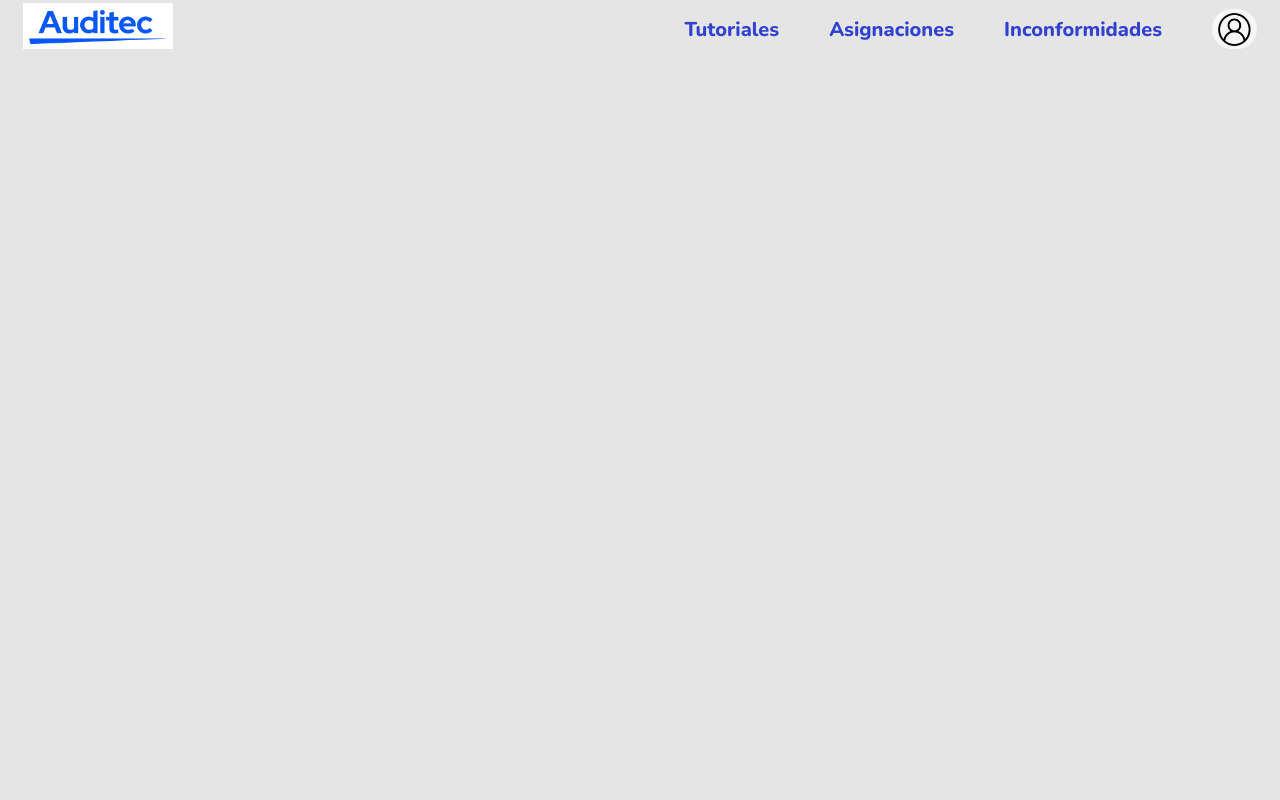
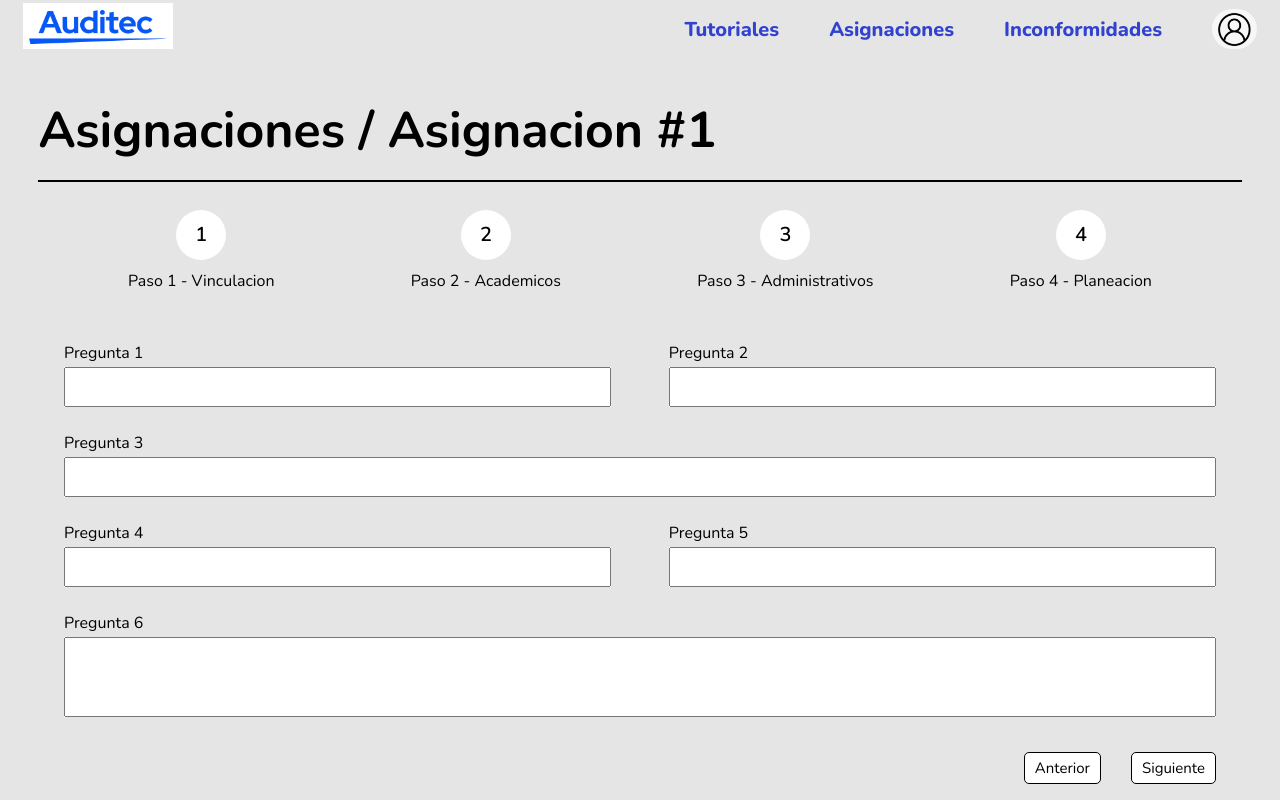
Before and after one commit to EducaTec01/Auditec, a React (Create React App) app: page /formulario in a window 1280 px wide. Built offline with nearby package versions, Linux system fonts and the light colour scheme.

Commit message:
formulario added

```diff
--- a/src/pages/formulario/formulario.jsx
+++ b/src/pages/formulario/formulario.jsx
@@ -1,7 +1,43 @@
 import Navbar2 from "../../components/navbar-2/Navbar-2";
 import "./formulario.scss"
+import React, { useState } from 'react';
 
 const Formulario = () => {
+    const [valorCampoPregunta1, setValorCampoPregunta1] = useState('');
+
+    const handleInputChangePregunta1 = (event) => {
+      setValorCampoPregunta1(event.target.value);
+    };
+
+    const [valorCampoPregunta2, setValorCampoPregunta2] = useState('');
+
+    const handleInputChangePregunta2 = (event) => {
+      setValorCampoPregunta2(event.target.value);
+    };
+
+    const [valorCampoPregunta3, setValorCampoPregunta3] = useState('');
+
+    const handleInputChangePregunta3 = (event) => {
+      setValorCampoPregunta3(event.target.value);
+    };
+
+    const [valorCampoPregunta4, setValorCampoPregunta4] = useState('');
+
+    const handleInputChangePregunta4 = (event) => {
+      setValorCampoPregunta4(event.target.value);
+    };
+
+    const [valorCampoPregunta5, setValorCampoPregunta5] = useState('');
+
+    const handleInputChangePregunta5 = (event) => {
+      setValorCampoPregunta5(event.target.value);
+    };
+
+    const [valorCampoPregunta6, setValorCampoPregunta6] = useState('');
+
+    const handleInputChangePregunta6 = (event) => {
+      setValorCampoPregunta6(event.target.value);
+    };
 
     return (
       <body>
@@ -9,8 +45,141 @@ const Formulario = () => {
             <nav>
                 <Navbar2 />
             </nav>
+            <div className="section2">
+                <div className="encabezado">
+                    <div className="titulo">
+                        <p>Asignaciones / Asignacion #1</p>
+                    </div>
+                </div>
+            </div>
+        </header>
+        <div className="formulario-body">
+          <div className="pasos">
+            <div className="paso">
+              <div className="numero">
+                <p>1</p>
+              </div>
+              <div className="descripcion">
+                <p>Paso 1 - Vinculacion</p>
+              </div>
+            </div>
+            <div className="paso">
+              <div className="numero">
+                <p>2</p>
+              </div>
+              <div className="descripcion">
+                <p>Paso 2 - Academicos</p>
+              </div>
+            </div>
+            <div className="paso">
+              <div className="numero">
+                <p>3</p>
+              </div>
+              <div className="descripcion">
+                <p>Paso 3 - Administrativos</p>
+              </div>
+            </div>
+            <div className="paso">
+              <div className="numero">
+                <p>4</p>
+              </div>
+              <div className="descripcion">
+                <p>Paso 4 - Planeacion</p>
+              </div>
+            </div>
+          </div>
+          <div className="preguntas-body">
+            <div className="row-1">
+              <div className="pregunta">
+                <p>Pregunta 1</p>
+                <div className="pregunta-contenedor">
+                  <input
+                      type="text"
+                      value={valorCampoPregunta1}
+                      onChange={handleInputChangePregunta1}
+                      placeholder=""
+                  />
+                </div>
+              </div>
+              <div className="pregunta">
+                <p>Pregunta 2</p>
+                <div className="pregunta-contenedor">
+                  <input
+                        type="text"
+                        value={valorCampoPregunta2}
+                        onChange={handleInputChangePregunta2}
+                        placeholder=""
+                  />
+                </div>
+              </div>
+            </div>
+            <div className="row-2">
+              <div className="pregunta">
+                <p>Pregunta 3</p>
+                <div className="pregunta-contenedor">
+                  <input
+                          type="text"
+                          value={valorCampoPregunta3}
+                          onChange={handleInputChangePregunta3}
+                          placeholder=""
+                  />
+                </div>
+              </div>
+            </div>
+            <div className="row-3">
+              <div className="pregunta">
+                <p>Pregunta 4</p>
+                <div className="pregunta-contenedor">
+                  <input
+                          type="text"
+                          value={valorCampoPregunta4}
+                          onChange={handleInputChangePregunta4}
+                          placeholder=""
+                  />
+                </div>
+              </div>
+              <div className="pregunta">
+                <p>Pregunta 5</p>
+                <div className="pregunta-contenedor">
+                  <input
+                          type="text"
+                          value={valorCampoPregunta5}
+                          onChange={handleInputChangePregunta5}
+                          placeholder=""
+                  />
+                </div>
+              </div>
+            </div>
+            <div className="row-4">
+              <div className="pregunta">
+                <p>Pregunta 6</p>
+                <div className="pregunta-contenedor">
+                  <input
+                          type="text"
+                          value={valorCampoPregunta6}
+                          onChange={handleInputChangePregunta6}
+                          placeholder=""
+                  />
+                </div>
+              </div>
+            </div>
+          </div>
 
-        </header>
+          <div className="botones-body">
+            <div className="botones">
+              <div className="boton-1">
+                <button>
+                  <p>Anterior</p>
+                </button>
+              </div>
+              <div className="boton-2">
+                <button>
+                  <p>Siguiente</p>
+                </button>
+              </div>
+            </div>
+          </div>
+        </div>
       </body>
     );
   };
--- a/src/pages/formulario/formulario.scss
+++ b/src/pages/formulario/formulario.scss
@@ -0,0 +1,188 @@
+.formulario-body{
+
+    .pasos{
+        padding: 10px 10% 20px;
+        display: flex;
+        justify-content: space-between;
+
+        .paso{
+            display: flex;
+            flex-direction: column;
+            align-items: center;
+
+            .numero{
+                background-color: white;
+                height: 50px;
+                width: 50px;
+                display: flex;
+                justify-content: center;
+                align-items: center;
+                border-radius: 100px;
+                margin: 5px 0 10px;
+
+                p{
+                    font-size: 20px;
+                    font-weight: 600;
+                }
+            }
+
+            .descripcion{
+
+                p{
+
+                }
+            }
+        }
+    }
+
+    .preguntas-body{
+        padding: 30px 5% 10px;
+        display: flex;
+        flex-direction: column;
+        opacity: 0;
+        animation: appear 0.8s ease-in-out forwards;
+
+        .row-1, .row-3{
+            display: flex;
+            gap: 5%;
+            padding-bottom: 25px;
+
+            .pregunta{
+                width: 50%;
+
+
+                p{
+                    padding-bottom: 3px;
+
+                }
+
+                .pregunta-contenedor{
+                    background-color: white;
+                    height: 40px;
+
+                    transition: all 0.3s;
+
+                    &:hover {
+                    box-shadow: 0 0 15px rgba(0, 0, 0, 0.3);
+                    }
+
+                    input{
+                        width: 100%;
+                        height: 100%;
+                        vertical-align: top;
+                        font-size: 18px;
+                    }
+
+                }
+            }
+        }
+
+        .row-2{
+            display: flex;
+            padding-bottom: 25px;
+
+            .pregunta{
+            width: 100%;
+
+                p{
+                    padding-bottom: 3px;
+
+                }
+
+                .pregunta-contenedor{
+                    background-color: white;
+                    height: 40px;
+
+                    transition: all 0.3s;
+
+                    &:hover {
+                    box-shadow: 0 0 15px rgba(0, 0, 0, 0.3);
+                    }
+
+                    input{
+                        width: 100%;
+                        height: 100%;
+                        vertical-align: top;
+                        font-size: 18px;
+                    }
+
+                }
+            }
+        }
+
+        .row-4{
+            display: flex;
+            padding-bottom: 25px;
+
+            .pregunta{
+            width: 100%;
+
+                p{
+                    padding-bottom: 3px;
+
+                }
+
+                .pregunta-contenedor{
+                    background-color: white;
+                    height: 80px;
+
+                    transition: all 0.3s;
+
+                    &:hover {
+                    box-shadow: 0 0 15px rgba(0, 0, 0, 0.3);
+                    }
+
+                    input{
+                        width: 100%;
+                        height: 100%;
+                        vertical-align: top;
+                        font-size: 18px;
+                    }
+
+                }
+            }
+        }
+    }
+
+    .botones-body{
+        padding: 0 5% 10px;
+
+        .botones{
+            display: flex;
+            justify-content: flex-end;
+
+
+            .boton-1, .boton-2{
+                margin-left: 30px;
+
+                button{
+                    padding: 5px 10px;
+                    border-radius: 5px;
+                    border: 1px solid black;
+                    background-color: white;
+                    cursor: pointer;
+                    transition: all 0.3s;
+
+                    &:hover{
+                        transform: scale(1.1);
+                    }
+
+                    p{
+                        font-size: 15px;
+                    }
+                }
+            }
+        }
+    }
+}
+
+@keyframes appear {
+    0% {
+        transform: translateY(30px);
+        opacity: 0;
+    }
+    100% {
+        transform: translateY(0);
+        opacity: 1;
+    }
+}
```
